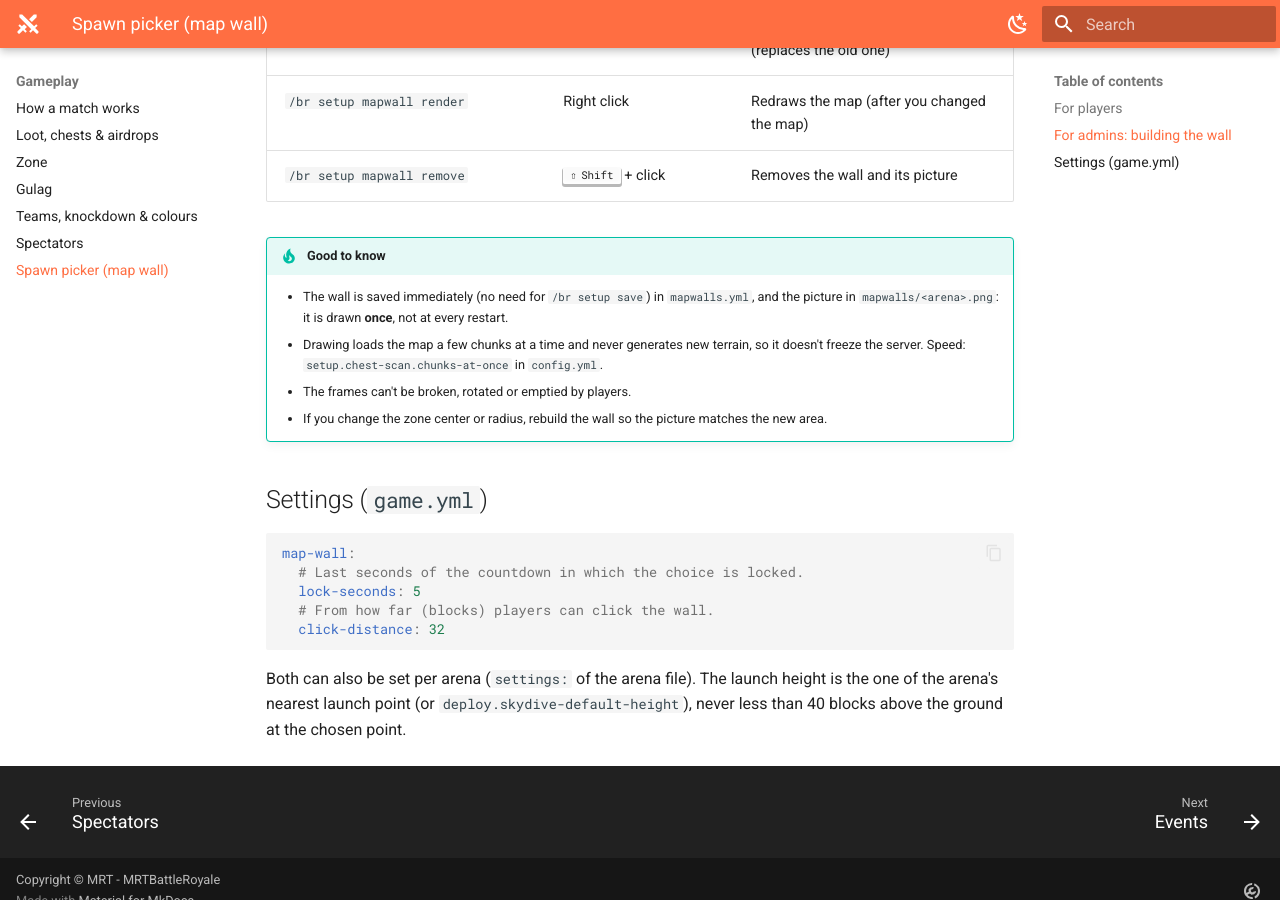
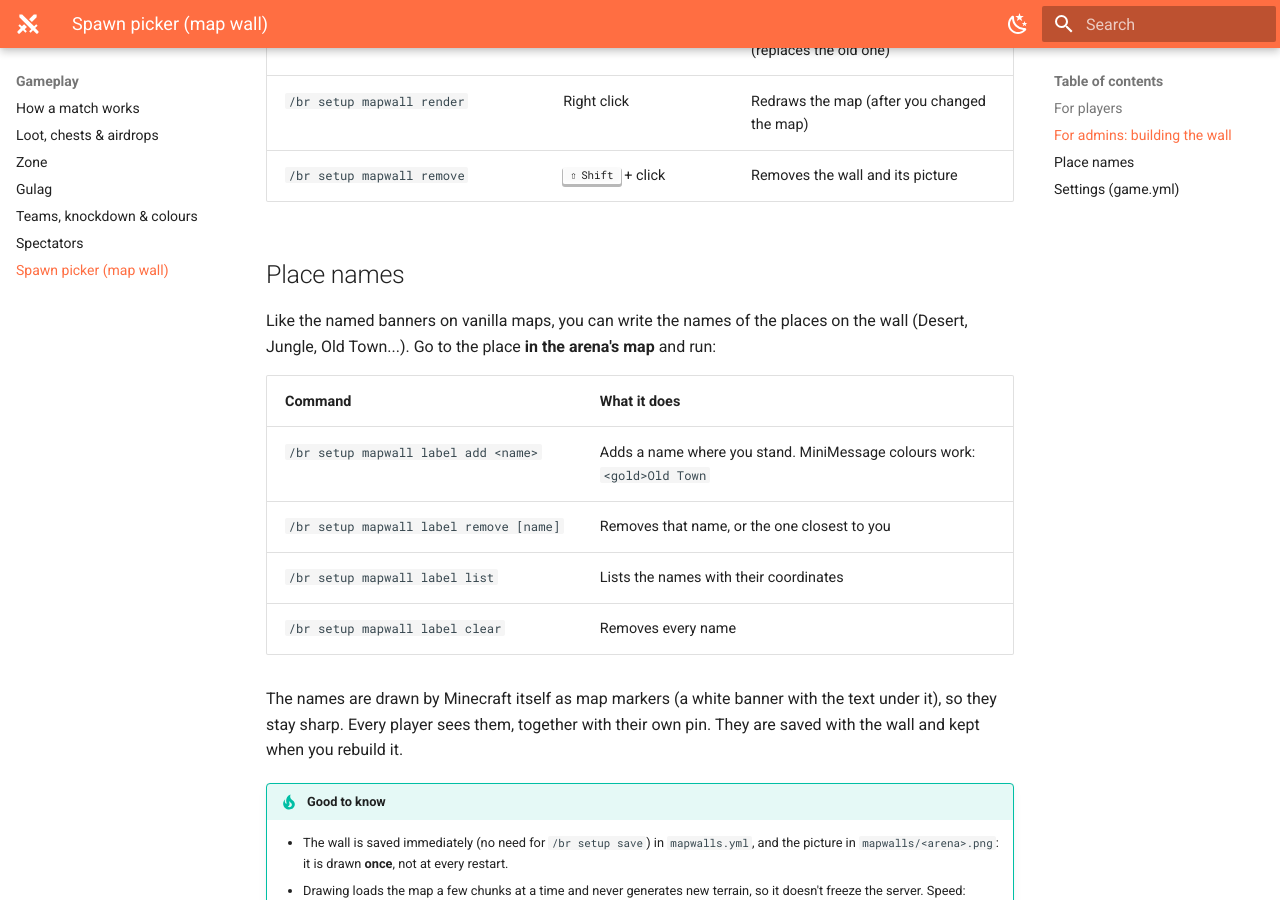
Before and after one commit to Giuseppe-Marco/mrtbattleroyale-wiki, an MkDocs documentation site: the page built from docs/gameplay/map-wall.md, in a window 1280 px wide and 900 px high, scrolled down 1272 px. Built offline with MkDocs 1.6.1 and Material for MkDocs 9.7.7, drawn with Linux system fonts in a browser that asks for light colours.

Commit message:
Map wall place names
Co-Authored-By: Claude Opus 5.5 <noreply@anthropic.com>

```diff
--- a/docs/gameplay/map-wall.md
+++ b/docs/gameplay/map-wall.md
@@ -30,6 +30,19 @@ Every frame needs a **solid block behind it** and **free space in front**: if so
 | `/br setup mapwall render` | Right click | Redraws the map (after you changed the map) |
 | `/br setup mapwall remove` | ++shift++ + click | Removes the wall and its picture |
 
+## Place names
+
+Like the named banners on vanilla maps, you can write the names of the places on the wall (Desert, Jungle, Old Town...). Go to the place **in the arena's map** and run:
+
+| Command | What it does |
+|---|---|
+| `/br setup mapwall label add <name>` | Adds a name where you stand. MiniMessage colours work: `<gold>Old Town` |
+| `/br setup mapwall label remove [name]` | Removes that name, or the one closest to you |
+| `/br setup mapwall label list` | Lists the names with their coordinates |
+| `/br setup mapwall label clear` | Removes every name |
+
+The names are drawn by Minecraft itself as map markers (a white banner with the text under it), so they stay sharp. Every player sees them, together with their own pin. They are saved with the wall and kept when you rebuild it.
+
 !!! tip "Good to know"
     - The wall is saved immediately (no need for `/br setup save`) in `mapwalls.yml`, and the picture in `mapwalls/<arena>.png`: it is drawn **once**, not at every restart.
     - Drawing loads the map a few chunks at a time and never generates new terrain, so it doesn't freeze the server. Speed: `setup.chest-scan.chunks-at-once` in `config.yml`.
```
Also changed, not shown: docs/changelog.md (+1 -1 lines), docs/reference/commands.md (+1 -0 lines).
